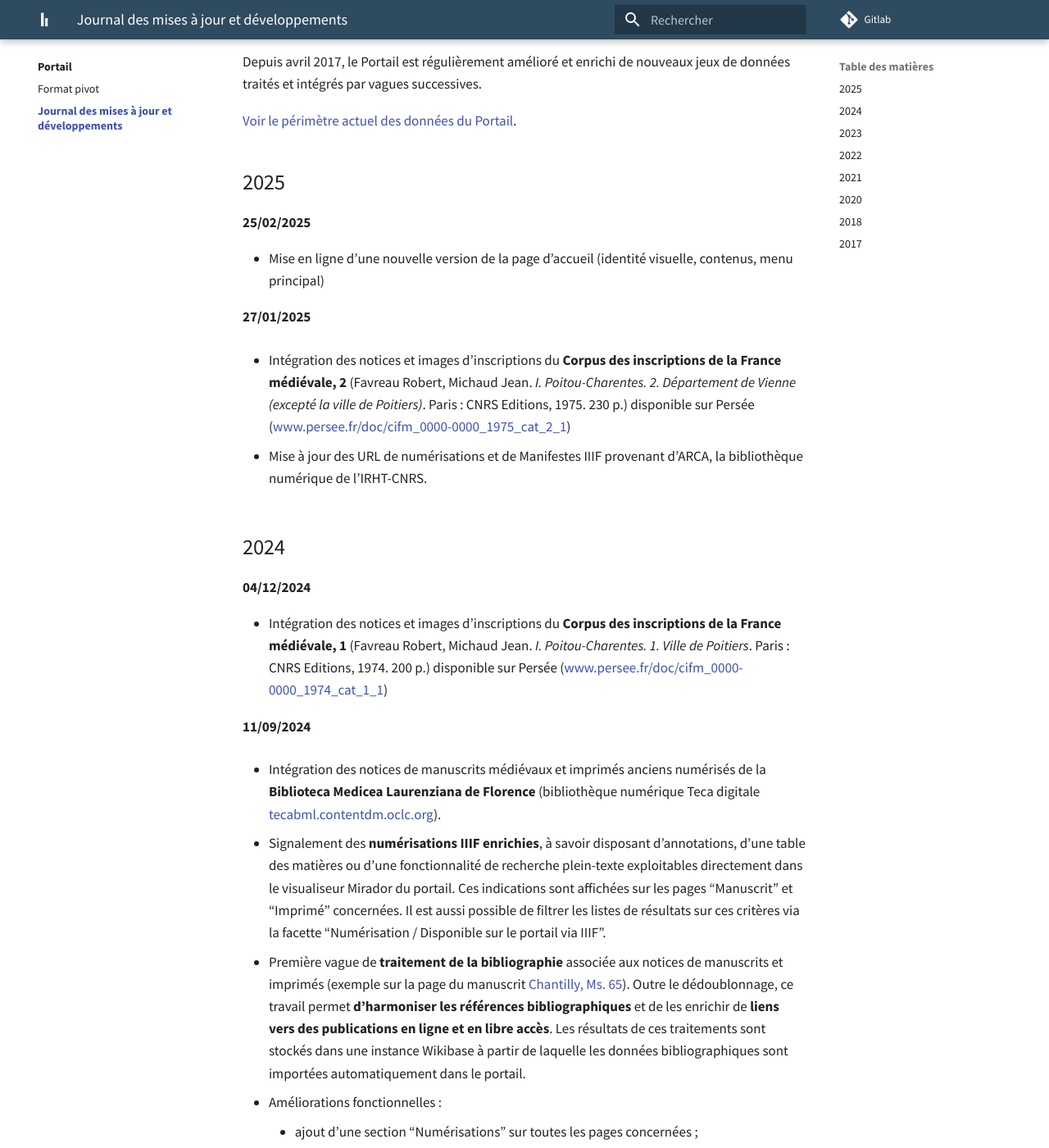
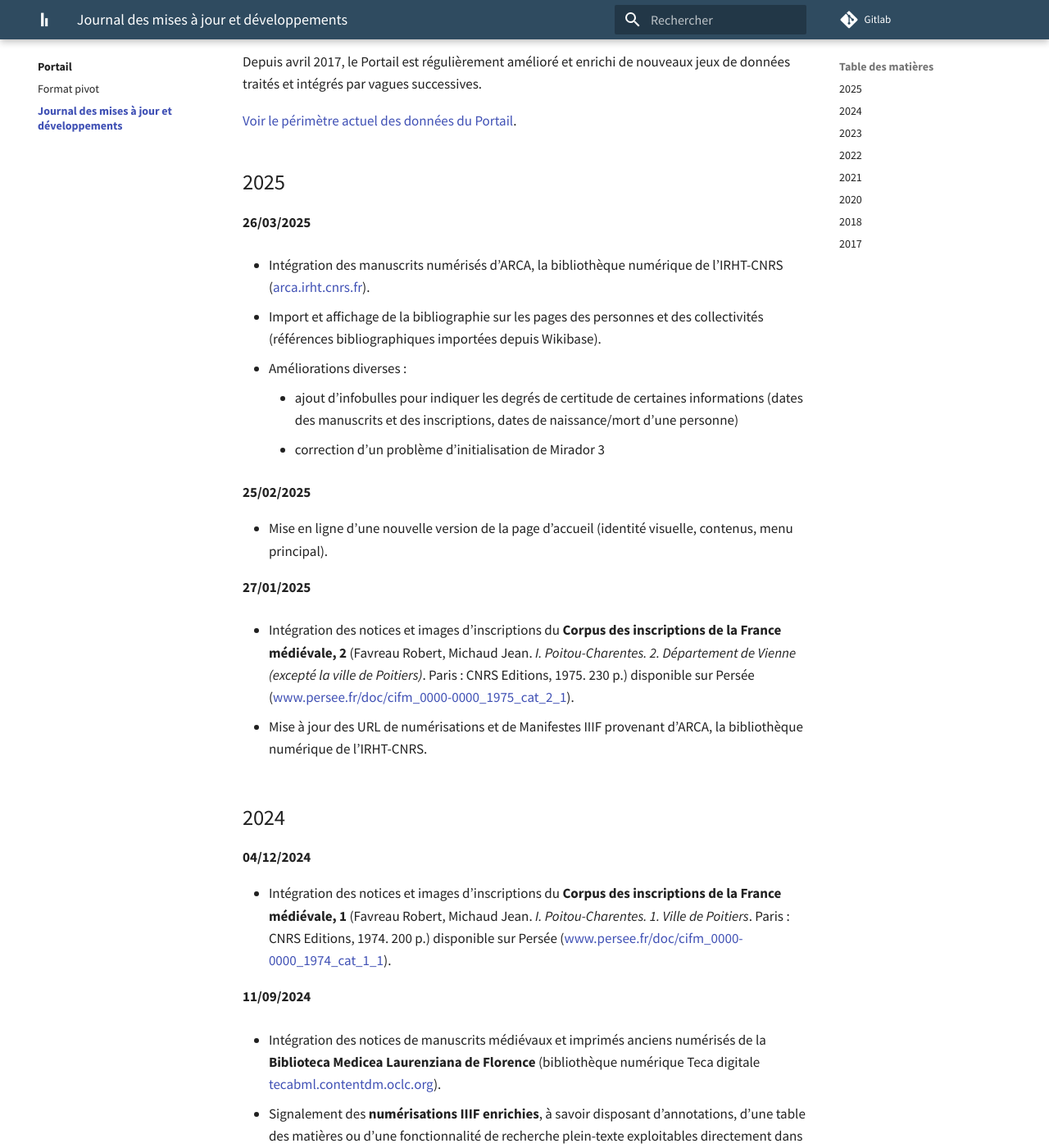
Before and after one commit to biblissima/doc.biblissima, an MkDocs documentation site: the page built from docs/portail/changelog.md, in a window 1280 px wide and 1400 px high, scrolled down 286 px. Shown: the whole window at 82% size. Built offline with MkDocs 1.6.1 and Material for MkDocs 9.7.7, drawn with Linux system fonts in a browser that asks for light colours.

Commit message:
Update changelog 26-03-2025

```diff
--- a/docs/portail/changelog.md
+++ b/docs/portail/changelog.md
@@ -8,13 +8,23 @@ Depuis avril 2017, le Portail est régulièrement amélioré et enrichi de nouve
 
 ## 2025
 
+**26/03/2025**
+
+- Intégration des manuscrits numérisés d'ARCA, la bibliothèque numérique de l'IRHT-CNRS ([arca.irht.cnrs.fr](https://arca.irht.cnrs.fr)).
+
+- Import et affichage de la bibliographie sur les pages des personnes et des collectivités (références bibliographiques importées depuis Wikibase).
+
+- Améliorations diverses :
+    - ajout d'infobulles pour indiquer les degrés de certitude de certaines informations (dates des manuscrits et des inscriptions, dates de naissance/mort d'une personne)
+    - correction d'un problème d'initialisation de Mirador 3
+
 **25/02/2025**
 
-- Mise en ligne d'une nouvelle version de la page d'accueil (identité visuelle, contenus, menu principal)
+- Mise en ligne d'une nouvelle version de la page d'accueil (identité visuelle, contenus, menu principal).
 
 **27/01/2025**
 
-- Intégration des notices et images d'inscriptions du **Corpus des inscriptions de la France médiévale, 2** (Favreau Robert, Michaud Jean. _I. Poitou-Charentes. 2. Département de Vienne (excepté la ville de Poitiers)_. Paris : CNRS Editions, 1975. 230 p.) disponible sur Persée ([www.persee.fr/doc/cifm_0000-0000_1975_cat_2_1](https://www.persee.fr/doc/cifm_0000-0000_1975_cat_2_1))
+- Intégration des notices et images d'inscriptions du **Corpus des inscriptions de la France médiévale, 2** (Favreau Robert, Michaud Jean. _I. Poitou-Charentes. 2. Département de Vienne (excepté la ville de Poitiers)_. Paris : CNRS Editions, 1975. 230 p.) disponible sur Persée ([www.persee.fr/doc/cifm_0000-0000_1975_cat_2_1](https://www.persee.fr/doc/cifm_0000-0000_1975_cat_2_1)).
 
 - Mise à jour des URL de numérisations et de Manifestes IIIF provenant d'ARCA, la bibliothèque numérique de l'IRHT-CNRS.
 
@@ -22,7 +32,7 @@ Depuis avril 2017, le Portail est régulièrement amélioré et enrichi de nouve
 
 **04/12/2024**
 
-- Intégration des notices et images d'inscriptions du **Corpus des inscriptions de la France médiévale, 1** (Favreau Robert, Michaud Jean. _I. Poitou-Charentes. 1. Ville de Poitiers_. Paris : CNRS Editions, 1974. 200 p.) disponible sur Persée ([www.persee.fr/doc/cifm_0000-0000_1974_cat_1_1](https://www.persee.fr/doc/cifm_0000-0000_1974_cat_1_1))
+- Intégration des notices et images d'inscriptions du **Corpus des inscriptions de la France médiévale, 1** (Favreau Robert, Michaud Jean. _I. Poitou-Charentes. 1. Ville de Poitiers_. Paris : CNRS Editions, 1974. 200 p.) disponible sur Persée ([www.persee.fr/doc/cifm_0000-0000_1974_cat_1_1](https://www.persee.fr/doc/cifm_0000-0000_1974_cat_1_1)).
 
 **11/09/2024**
 
```
